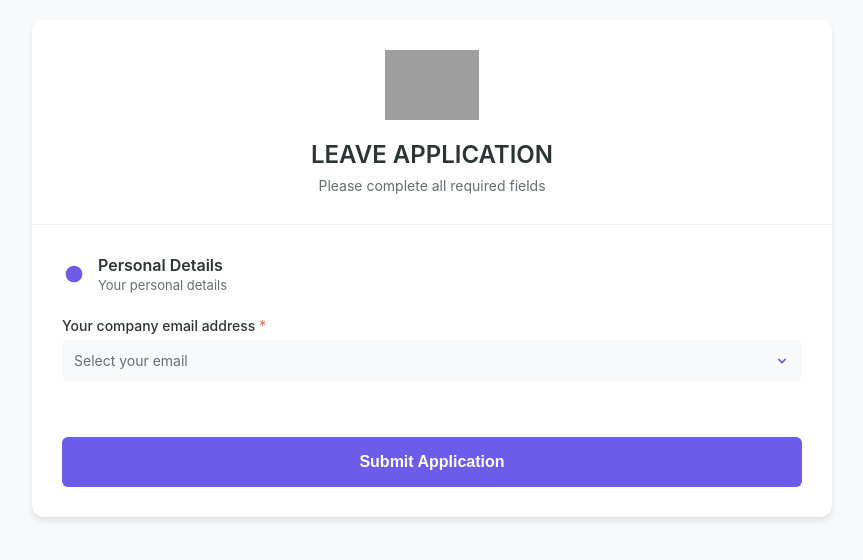
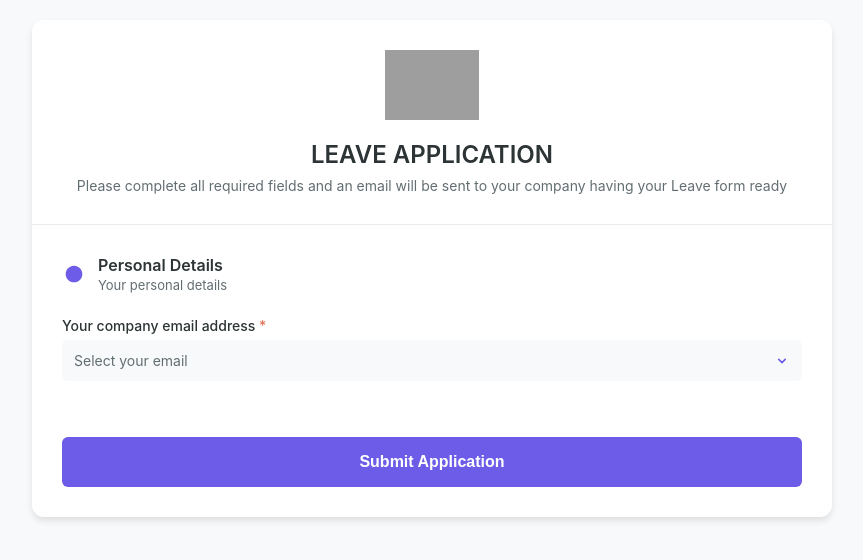
Before and after one commit to saitnsanto2025/d-lEAVE, a plain HTML site: page index.html in a window 1280 px wide. Shown: the whole page, without its empty margins (208-1071 px from the left). Drawn offline with Linux system fonts and the light colour scheme; grey boxes are pictures that could not be loaded.

Commit message:
Enhance leave application instructions
Updated the leave application instructions to include email notification.

```diff
--- a/index.html
+++ b/index.html
@@ -200,7 +200,7 @@
       </div>
 
       <h1>LEAVE APPLICATION</h1>
-      <p>Please complete all required fields</p>
+      <p>Please complete all required fields and an email will be sent to your company having your Leave form ready </p>
     </div>
 
     <div class="form-container">
```
